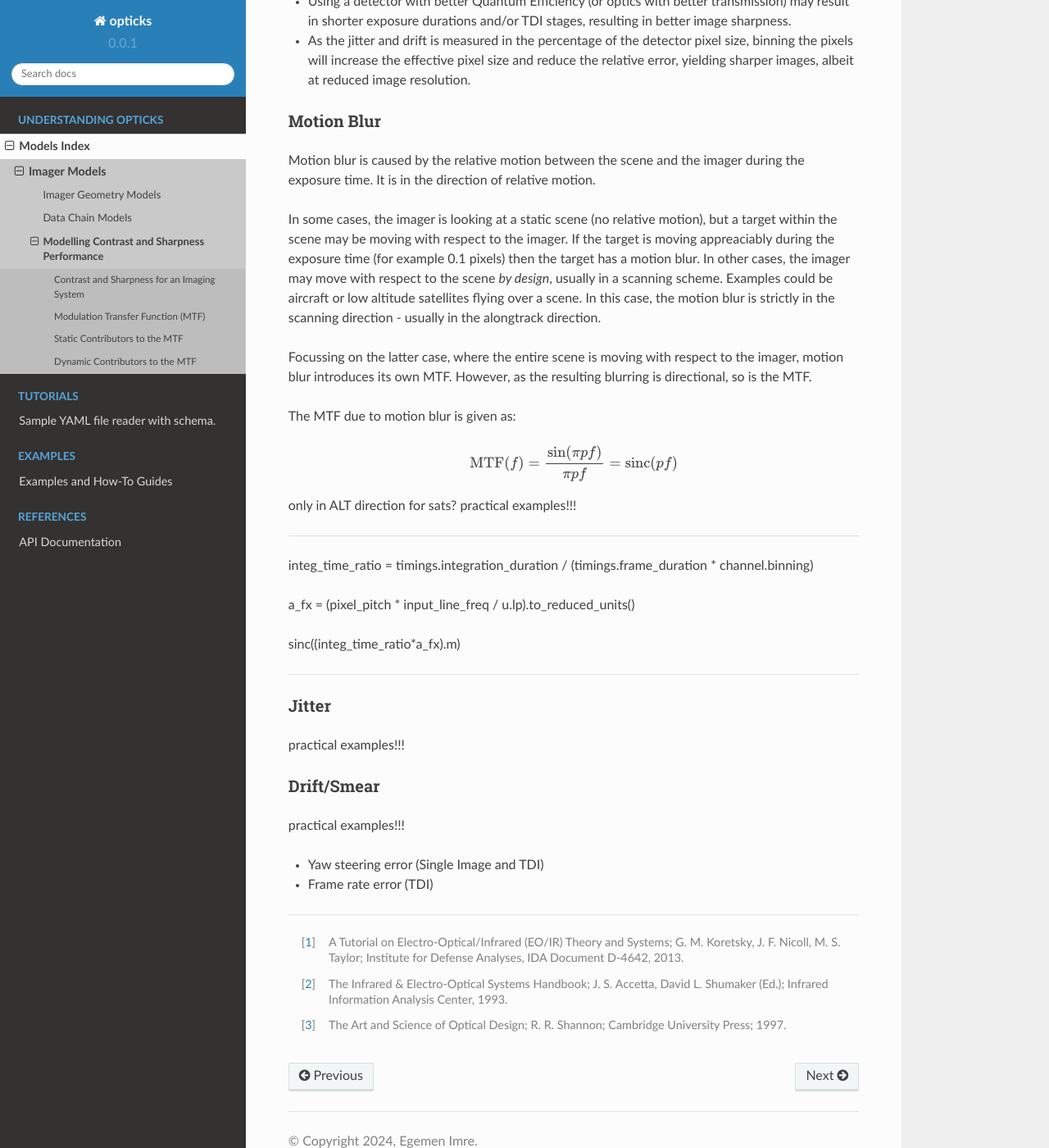
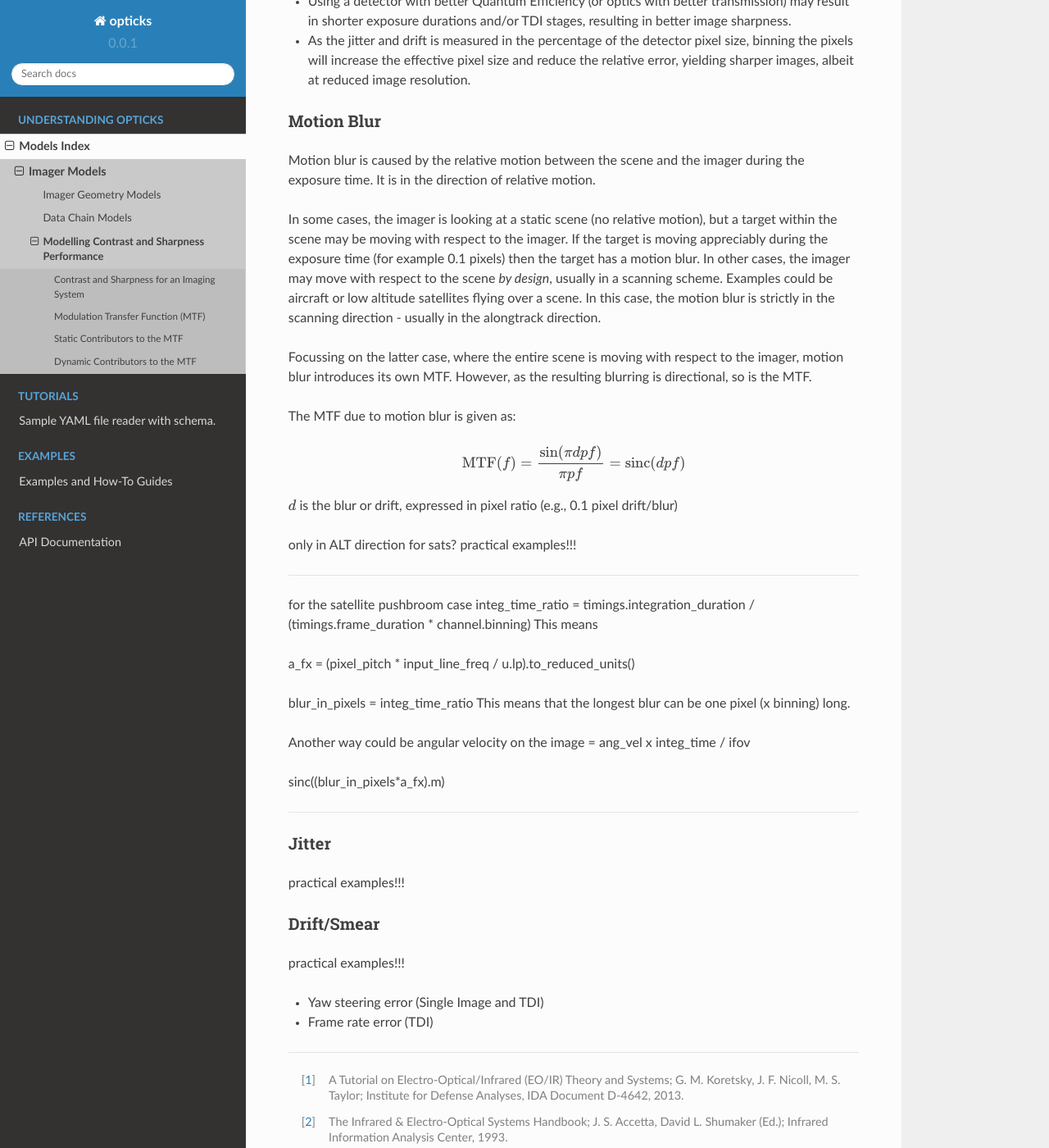
Before and after one commit to egemenimre/opticks, a Sphinx documentation site: the page built from docs/models/sharpness.md, in a window 1280 px wide and 1400 px high, scrolled down 5874 px. Shown: the whole window at 82% size. Built offline with Sphinx 7.4.7 and the Read the Docs theme 2.0.0, drawn with Linux system fonts in a browser that asks for light colours.

Commit message:
minor addition to blur

```diff
--- a/docs/models/sharpness.md
+++ b/docs/models/sharpness.md
@@ -120,24 +120,33 @@ When computing the *total* MTF for the system, all the relevant contributors sho
 
 Motion blur is caused by the relative motion between the scene and the imager during the exposure time. It is in the direction of relative motion.
 
-In some cases, the imager is looking at a static scene (no relative motion), but a target within the scene may be moving with respect to the imager. If the target is moving appreaciably during the exposure time (for example 0.1 pixels) then the target has a motion blur. In other cases, the imager may move with respect to the scene *by design*, usually in a scanning scheme. Examples could be aircraft or low altitude satellites flying over a scene. In this case, the motion blur is strictly in the scanning direction - usually in the alongtrack direction.
+In some cases, the imager is looking at a static scene (no relative motion), but a target within the scene may be moving with respect to the imager. If the target is moving appreciably during the exposure time (for example 0.1 pixels) then the target has a motion blur. In other cases, the imager may move with respect to the scene *by design*, usually in a scanning scheme. Examples could be aircraft or low altitude satellites flying over a scene. In this case, the motion blur is strictly in the scanning direction - usually in the alongtrack direction.
 
 Focussing on the latter case, where the entire scene is moving with respect to the imager, motion blur introduces its own MTF. However, as the resulting blurring is directional, so is the MTF.
 
 The MTF due to motion blur is given as:
 
-$$\text{MTF}(f) = \frac{\sin(\pi p f)}{\pi p f} = \text{sinc}(p f)$$
+$$\text{MTF}(f) = \frac{\sin(\pi d p f)}{\pi p f} = \text{sinc}(d p f)$$
+
+$d$ is the blur or drift, expressed in pixel ratio (e.g., 0.1 pixel drift/blur)
 
 only in ALT direction for sats?
 practical examples!!!
 
 --------------------------------------------------
 
+for the satellite pushbroom case
 integ_time_ratio = timings.integration_duration /  (timings.frame_duration * channel.binning)
+This means
 
 a_fx = (pixel_pitch * input_line_freq / u.lp).to_reduced_units()
 
-sinc((integ_time_ratio*a_fx).m)
+blur_in_pixels = integ_time_ratio
+This means that the longest blur can be one pixel (x binning) long.
+
+Another way could be angular velocity on the image = ang_vel x integ_time / ifov
+
+sinc((blur_in_pixels*a_fx).m)
 
 --------------------------------------------------
 
```
